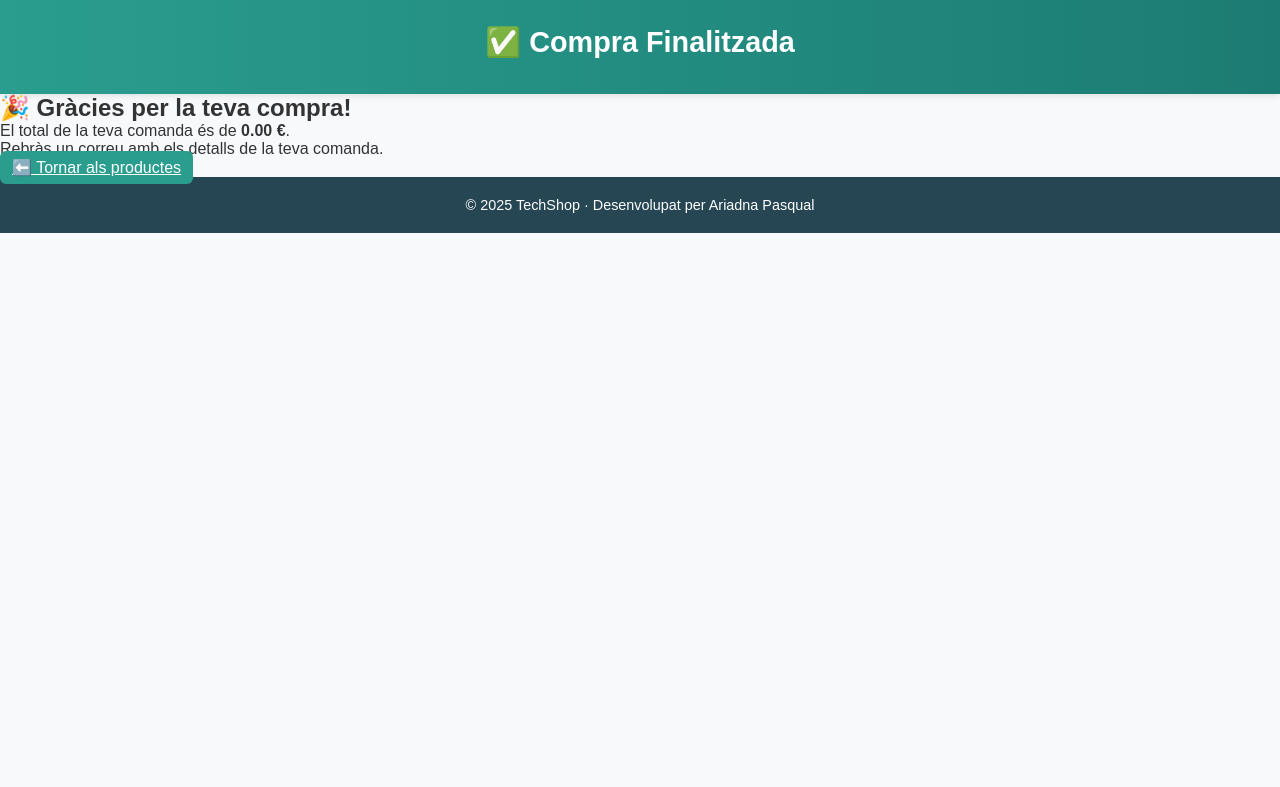
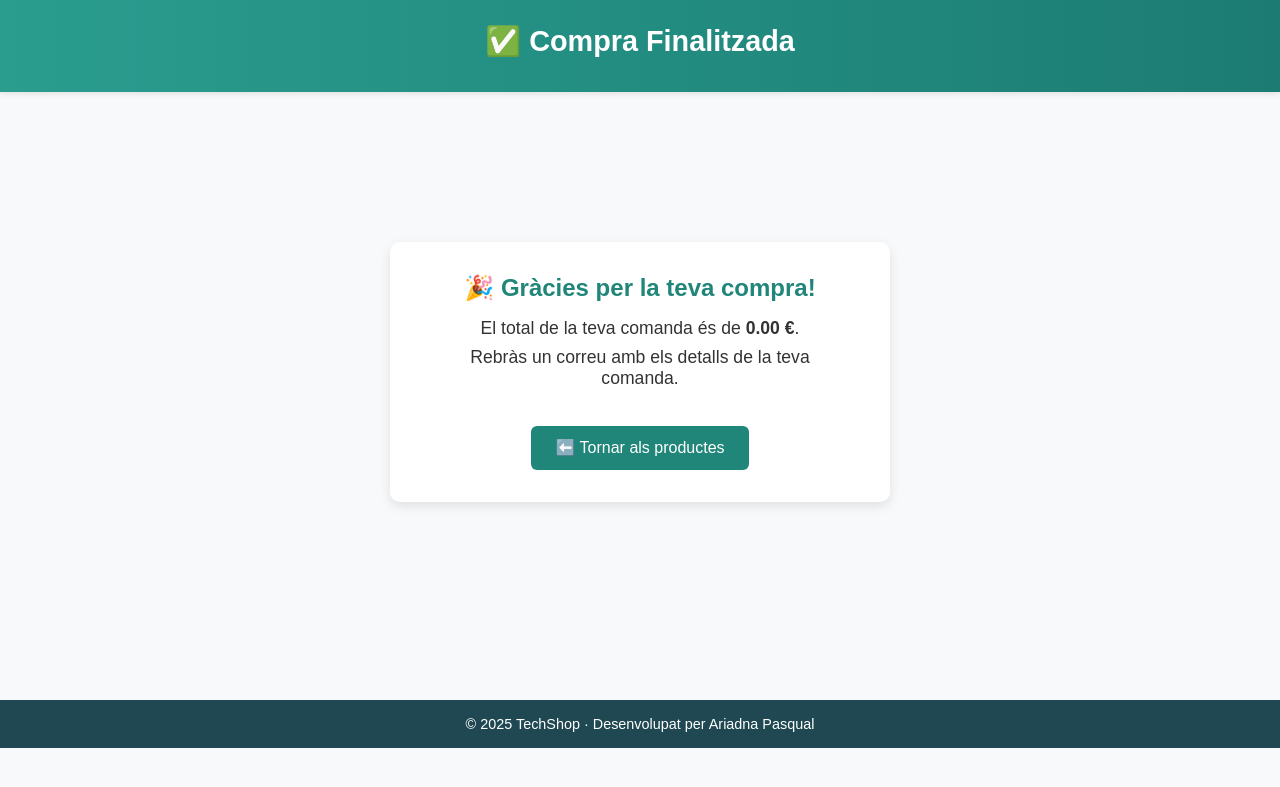
Before and after one commit to Ariadnaa20/TechShop, a Flask app: template templates/order_succes.html in a window 1280 px wide. Shown: the top 787 px of the page. Run offline with Flask 3, Linux system fonts and the light colour scheme; the template is opened without the code that fills it, so the values that code supplies are empty.

Commit message:
arreglar rutes

```diff
--- a/models/order_item_model.py
+++ b/models/order_item_model.py
@@ -9,4 +9,4 @@ class OrderItem(db.Model):
     quantity = db.Column(db.Integer, nullable=False)
 
     def __repr__(self):
-        return f"<OrderItem {self.id}>"
+        return f"<OrderItem {self.id} (Order {self.order_id})>"
--- a/templates/order_succes.html
+++ b/templates/order_succes.html
@@ -4,6 +4,72 @@
     <meta charset="UTF-8">
     <title>TechShop - Compra finalitzada</title>
     <link rel="stylesheet" href="{{ url_for('static', filename='css/style.css') }}">
+    <style>
+        body {
+            background-color: #f8f9fa;
+            margin: 0;
+            font-family: Arial, sans-serif;
+            color: #333;
+        }
+
+        .success-header {
+            background-color: #21867a;
+            color: white;
+            text-align: center;
+            padding: 1.5rem 0;
+            font-size: 1.4rem;
+        }
+
+        .success-container {
+            display: flex;
+            justify-content: center;
+            align-items: center;
+            min-height: 70vh;
+            padding: 2rem;
+        }
+
+        .success-card {
+            background: white;
+            border-radius: 10px;
+            padding: 2rem 3rem;
+            box-shadow: 0 4px 12px rgba(0, 0, 0, 0.1);
+            text-align: center;
+            max-width: 500px;
+        }
+
+        .success-card h2 {
+            color: #21867a;
+            margin-bottom: 1rem;
+        }
+
+        .success-card p {
+            margin: 0.5rem 0;
+            font-size: 1.1rem;
+        }
+
+        .btn-add {
+            display: inline-block;
+            margin-top: 1.8rem;
+            background-color: #21867a;
+            color: white;
+            padding: 0.8rem 1.5rem;
+            border-radius: 6px;
+            text-decoration: none;
+            transition: background 0.2s ease-in-out;
+        }
+
+        .btn-add:hover {
+            background-color: #18665d;
+        }
+
+        footer {
+            background-color: #1f4853;
+            color: white;
+            text-align: center;
+            padding: 1rem 0;
+            margin-top: 3rem;
+        }
+    </style>
 </head>
 <body>
 
```
Also changed, not shown: database/db_seed.py (+20 -7 lines), models/order_model.py (+4 -4 lines), routes/routes.py (+28 -23 lines), templates/cart.html (+20 -2 lines), database/instance/techshop.db (deleted), instance/techshop.db (added).
